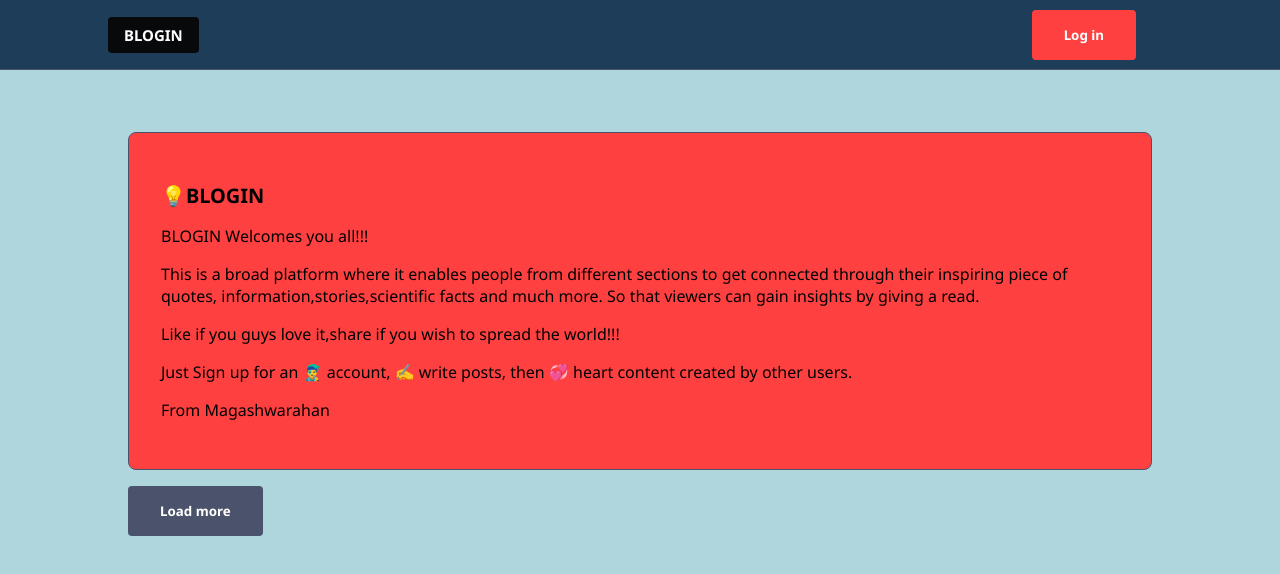
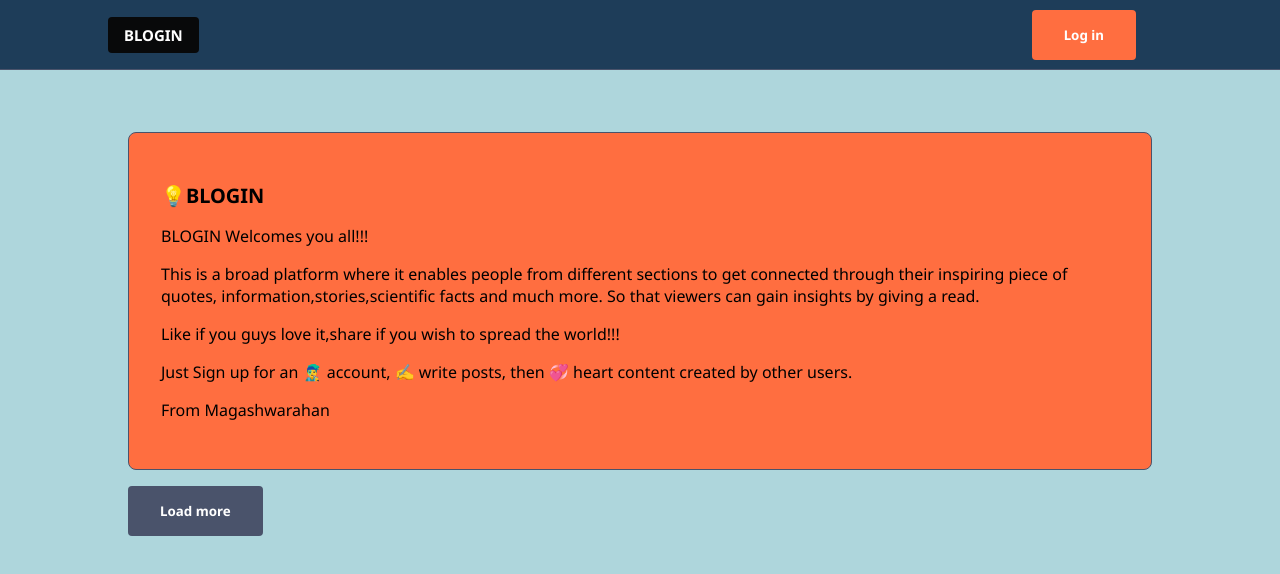
Before and after one commit to Magashwarahan/BLOGIT, a Next.js app: page / in a window 1280 px wide. Shown: the top 574 px of the page. Built offline with nearby package versions, Linux system fonts and the light colour scheme; no server answers; the database is empty.

Commit message:
Update globals.css

```diff
--- a/styles/globals.css
+++ b/styles/globals.css
@@ -3,7 +3,7 @@
 :root {
   --color-bg:  #aed6dc;
   --color-text: #08090a;
-  --color-blue: #ff4040;
+  --color-blue: #ff6e40;
   --color-red: #df3b3b;
   --color-green: rgb(14, 173, 0);
   --color-gray:  #4a536b;
@@ -174,7 +174,7 @@ button.btn-logo {
 .card {
   padding: 2rem;
   margin: 1rem 0;
-  background-color: #f29188;
+  background-color: #ecc19c;
   border: 1px solid var(--color-gray);
   border-radius: 8px;
 }
@@ -192,7 +192,7 @@ button.btn-logo {
 }
 
 .card-info {
-  background-color: #ff4040;
+  background-color: #ff6e40;
   color: black;
 }
 
```
